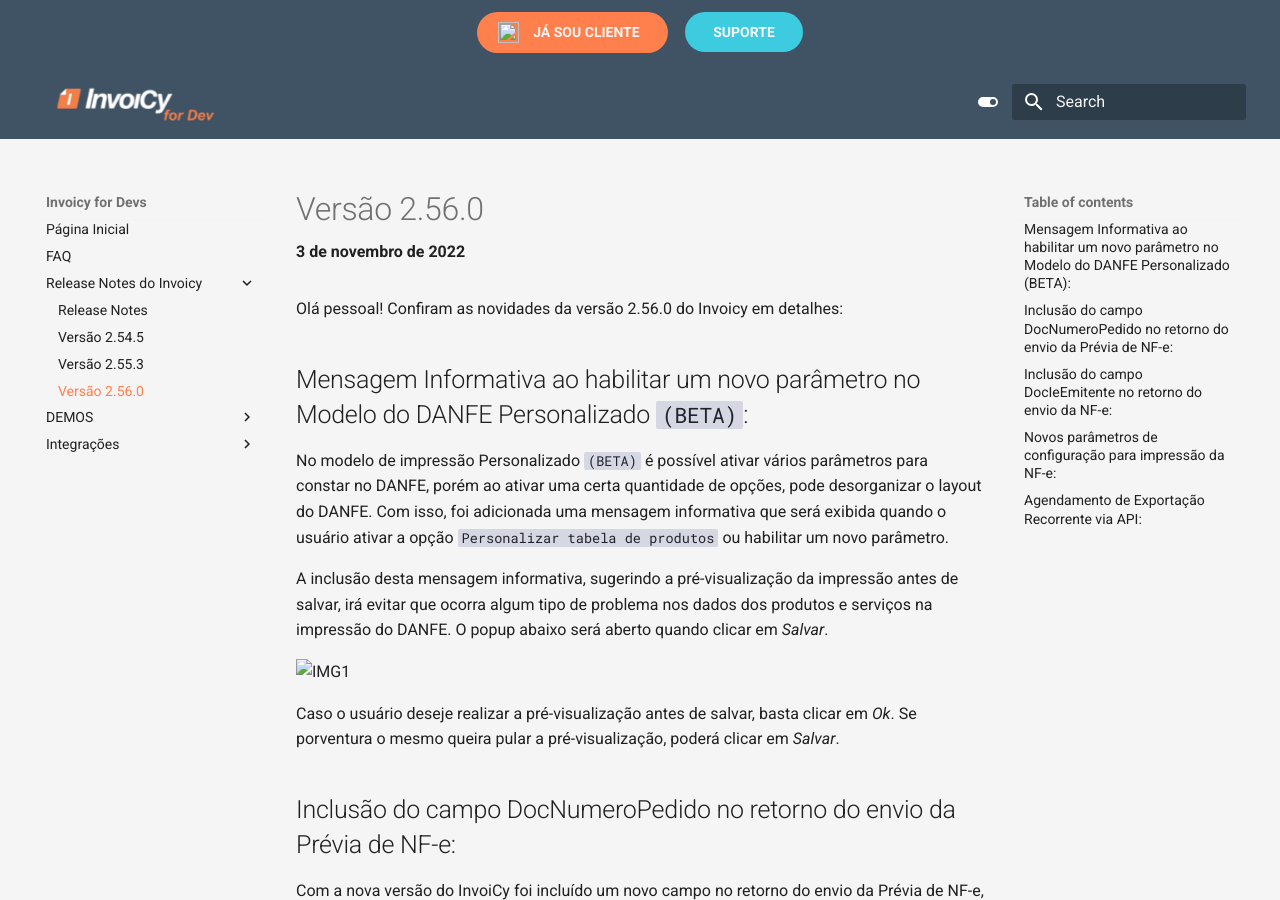
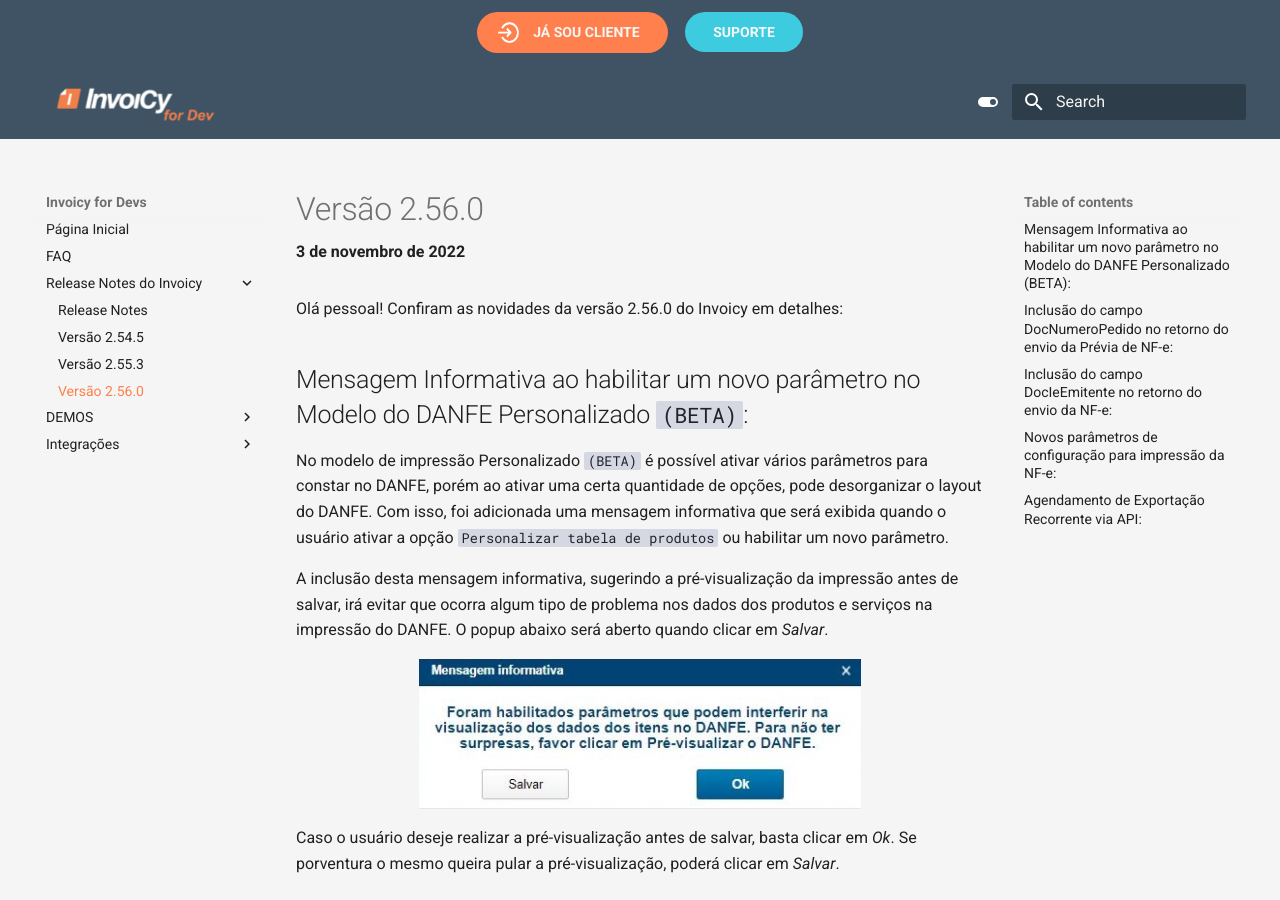
Before and after one commit to DiegoRockenbach/MKDOCS_DEMO_GITHUB, an MkDocs documentation site: the page built from docs/Release Notes do Invoicy/Versão 2.56.0.md, in a window 1280 px wide and 900 px high. Built offline with MkDocs 1.6.1 and Material for MkDocs 9.7.7, drawn with Linux system fonts in a browser that asks for light colours.

Commit message:
Commit link do repo no caminho das imagens

```diff
--- a/docs/Release Notes do Invoicy/Versão 2.56.0.md
+++ b/docs/Release Notes do Invoicy/Versão 2.56.0.md
@@ -11,7 +11,7 @@
 
 A inclusão desta mensagem informativa, sugerindo a pré-visualização da impressão antes de salvar, irá evitar que ocorra algum tipo de problema nos dados dos produtos e serviços na impressão do DANFE. O popup abaixo será aberto quando clicar em *Salvar*.
 
-<img class="img_ReleaseNotes" alt="IMG1"  src="img/2.56.0/IMG1.png">
+<img class="img_ReleaseNotes" alt="IMG1"  src="https://diegorockenbach.github.io/MKDOCS_DEMO_GITHUB/img/2.56.0/IMG1.png">
 
 Caso o usuário deseje realizar a pré-visualização antes de salvar, basta clicar em *Ok*. Se porventura o mesmo queira pular a pré-visualização, poderá clicar em *Salvar*.
 
@@ -39,21 +39,21 @@
 
 Essa versão do InvoiCy conta com novos parâmetros nas configurações de impressão da NF-e! Logo abaixo do parâmetro já existente *Imprimir valor total da AFRMM*, foi criado o novo parâmetro *Somar os valores AFRMM dos itens*.
 
-<img class="img_ReleaseNotes" alt="IMG2"  src="img/2.56.0/IMG2.png">
+<img class="img_ReleaseNotes" alt="IMG2"  src="https://diegorockenbach.github.io/MKDOCS_DEMO_GITHUB/img/2.56.0/IMG2.png">
 
 Configurando este parâmetro como *Sim*, será somado o valor AFRMM de cada item da NF-e, e impresso no DANFE quando o parâmetro *Imprimir valor total da AFRMM* também estiver configurado como *Sim*. Veja na imagem abaixo um DANFE apresentando a soma dos valores AFRMM de uma NF-e.
 
-<img class="img_ReleaseNotes" alt="IMG3"  src="img/2.56.0/IMG3.png">
+<img class="img_ReleaseNotes" alt="IMG3"  src="https://diegorockenbach.github.io/MKDOCS_DEMO_GITHUB/img/2.56.0/IMG3.png">
 
 **Mas atenção!** Este parâmetro está disponível apenas para o DANFE no modelo Personalizado.
 
 Para atender o ajuste Sinief 17/22, onde fica a critério de cada UF desobrigar o contribuinte em informar o valor total da NF-e no DANFE Simplificado Etiqueta, foi criado o novo parâmetro *Imprimir valor total NF-e*, que permite definir se o valor total da NF-e será impresso ou não no DANFE Etiqueta.
 
-<img class="img_ReleaseNotes" alt="IMG4"  src="img/2.56.0/IMG4.png">
+<img class="img_ReleaseNotes" alt="IMG4"  src="https://diegorockenbach.github.io/MKDOCS_DEMO_GITHUB/img/2.56.0/IMG4.png">
 
 **Mas atenção!** Este parâmetro está disponível apenas para o DANFE Etiqueta, conforme demonstra a imagem a seguir.
 
-<img class="img_ReleaseNotes" alt="IMG5"  src="img/2.56.0/IMG5.png">
+<img class="img_ReleaseNotes" alt="IMG5"  src="https://diegorockenbach.github.io/MKDOCS_DEMO_GITHUB/img/2.56.0/IMG5.png">
 
 ## Agendamento de Exportação Recorrente via API:
 
@@ -67,7 +67,7 @@
 Aqui o movimento não para!
 
 <div class="autor">
-    <img alt="Avatar do autor" src="img/img_autor.png">
+    <img alt="Avatar do autor" src="https://diegorockenbach.github.io/MKDOCS_DEMO_GITHUB/img/img_autor.png">
     <div class="publi_Por">
         <h2>Publicado por: <a href="https://desenvolvedores.migrate.info/author/brunakalschne/" target="_blank"  title="Posts de brunakalschne">brunakalschne</a></h2>
     </div>
--- a/mkdocs.yml
+++ b/mkdocs.yml
@@ -2,11 +2,11 @@
 site_url: https://diegorockenbach.github.io/MKDOCS_DEMO_GITHUB
 
 theme:
-  logo: img/InvoicyforDev.png
+  logo: https://diegorockenbach.github.io/MKDOCS_DEMO_GITHUB/img/InvoicyforDev.png
   name: material
   locale: pt_BR
   custom_dir: overrides
-  favicon: img/favicon.png
+  favicon: https://diegorockenbach.github.io/MKDOCS_DEMO_GITHUB/img/favicon.png
   palette:
     - scheme: default
       toggle:
--- a/overrides/main.html
+++ b/overrides/main.html
@@ -3,7 +3,7 @@
 {% block announce %}
   <html>
     <div class="extra_HEADER row mx-auto">
-      <a class="a_Sou_Cliente"><img src="img/img_btn.png">JÁ SOU CLIENTE</a>
+      <a class="a_Sou_Cliente"><img src="https://diegorockenbach.github.io/MKDOCS_DEMO_GITHUB/img/img_btn.png">JÁ SOU CLIENTE</a>
       <a class="a_Suporte">SUPORTE</a>
     </div>
   </html>
@@ -16,9 +16,9 @@
       <div class="abrir_Chamado">
         <h1>Não achou o que precisava?</h1>
         <p>Envie um email para <b>atendimento@migrate.info</b> ou abra um chamado no botão abaixo:</p>
-        <a class="abrir_Chamado_BTN" target="_blank" href="https://desenvolvedores.migrate.info/como-funciona/"><img src="/img/paper_airplane.png"><div class="abrir_Chamado_BTN_TXT">ABRIR UM CHAMADO</div></a>
+        <a class="abrir_Chamado_BTN" target="_blank" href="https://desenvolvedores.migrate.info/como-funciona/"><img src="https://diegorockenbach.github.io/MKDOCS_DEMO_GITHUB/img/paper_airplane.png"><div class="abrir_Chamado_BTN_TXT">ABRIR UM CHAMADO</div></a>
       </div>
-      <img class ="MigrateIMG" src="img/Logo Migrate.png">
+      <img class ="MigrateIMG" src="https://diegorockenbach.github.io/MKDOCS_DEMO_GITHUB/img/Logo Migrate.png">
     </div>
   </html>
   {{ super() }}
```
Also changed, not shown: docs/index.md (+9 -9 lines), 1 other file.
